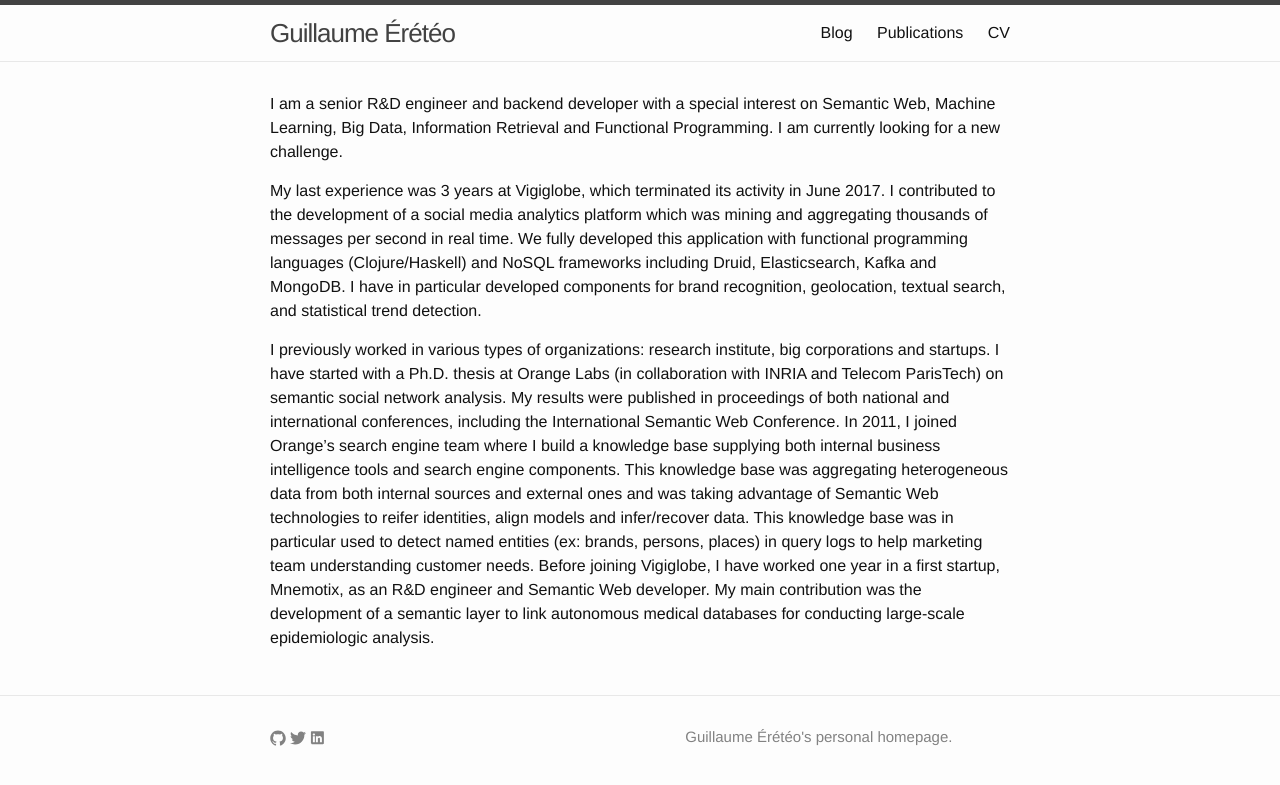
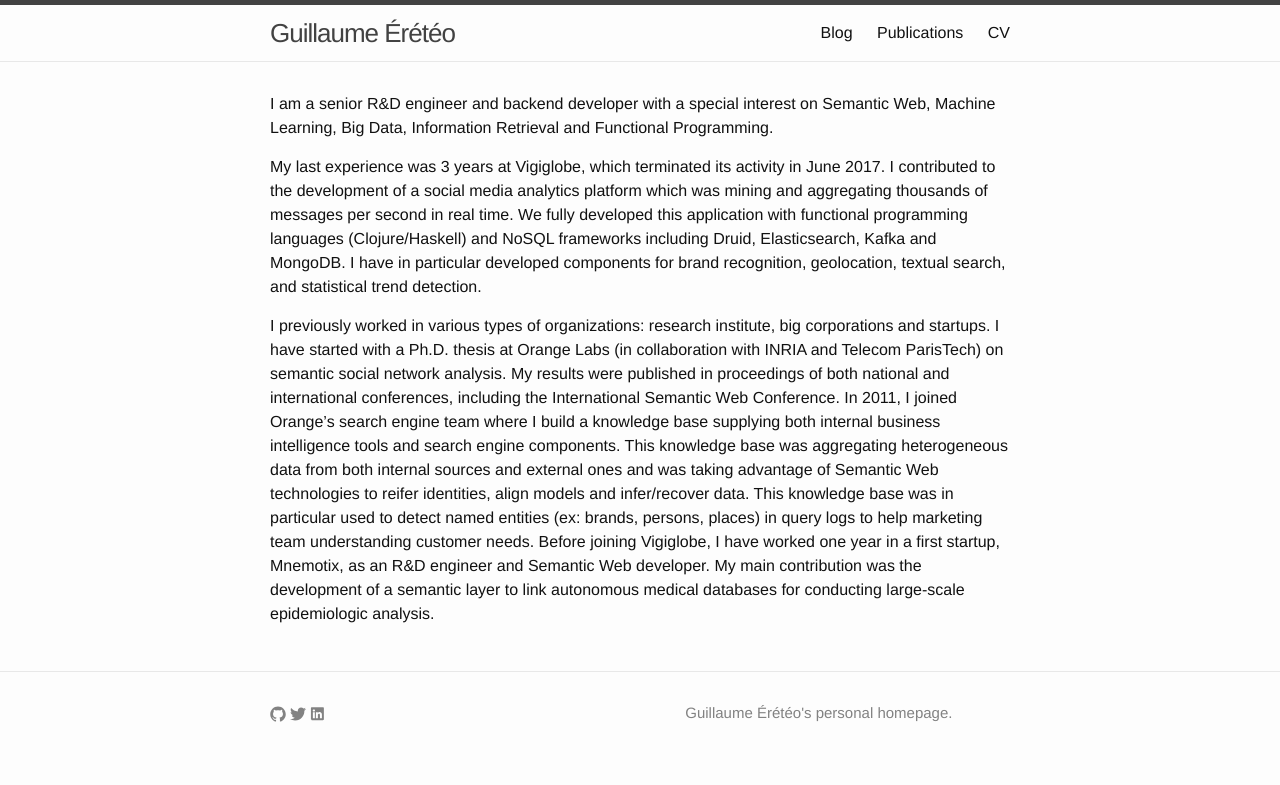
Before and after one commit to ereteog/ereteog.github.io, a Jekyll site: the page built from index.html, in a window 1280 px wide. Shown: the top 785 px of the page. Built offline with Jekyll 4.4.1, drawn with Linux system fonts in a browser that asks for light colours; comment, search, counter and statistics services are not loaded.

Commit message:
Update index.html

```diff
--- a/index.html
+++ b/index.html
@@ -5,7 +5,7 @@
 <div class="home">
 
     <p>
-        I am a senior R&D engineer and backend developer with a special interest on Semantic Web, Machine Learning, Big Data, Information Retrieval and Functional Programming. I am currently looking for a new challenge.
+        I am a senior R&D engineer and backend developer with a special interest on Semantic Web, Machine Learning, Big Data, Information Retrieval and Functional Programming.
     </p>
 <p>
 My last experience was 3 years at Vigiglobe, which terminated its activity in June 2017. I contributed to the development of a social media analytics platform which was mining and aggregating thousands of messages per second in real time. We fully developed this application with functional programming languages (Clojure/Haskell) and NoSQL frameworks including Druid, Elasticsearch, Kafka and MongoDB. I have in particular developed components for brand recognition, geolocation, textual search, and statistical trend detection.
```
